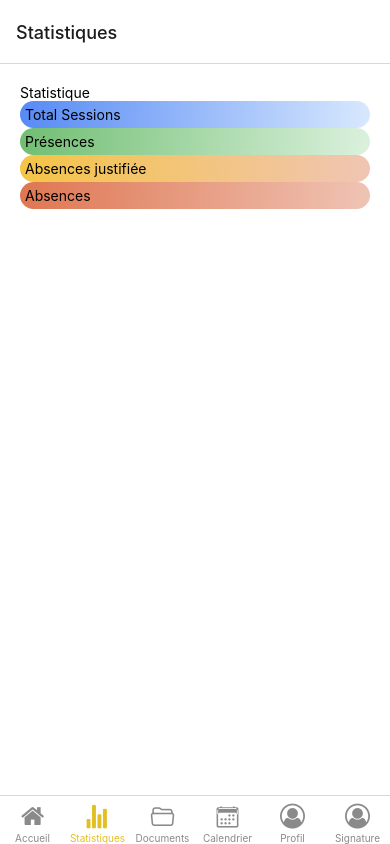
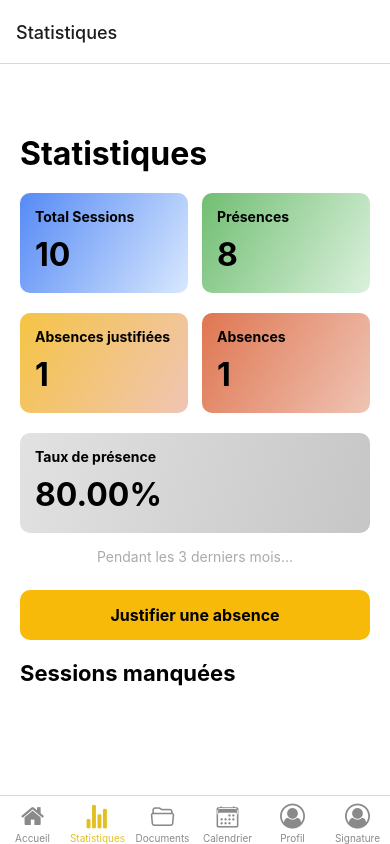
Before and after one commit to Kaishiro63/app-edusign, a React Native app in the folder Front/: screen /Statistiques in a window 390 px wide. Built offline with nearby package versions, Linux system fonts and the light colour scheme; no server answers.

Commit message:
add stats page

```diff
--- a/Front/src/colors.js
+++ b/Front/src/colors.js
@@ -9,4 +9,6 @@ export const Colors = {
     lightOrange: '#f0c5b4',
     primaryRed: '#df7651',
     lightRed: '#efc4b4',
+    primaryGray: '#C6C6C6',
+    lightGray: '#E2E2E2',
   };
--- a/Front/src/screens/statsScreen.jsx
+++ b/Front/src/screens/statsScreen.jsx
@@ -2,18 +2,23 @@ import { StyleSheet, Text, View, Image, TextInput, TouchableOpacity } from "reac
 import { LinearGradient } from 'expo-linear-gradient';
 import { Colors } from "../colors";
 
-const StatsScreen = () => {
+const StatsScreen = ({ totalSessions = 10, presences = 8, absencesJustifiees = 1, absences = 1 }) => {
+    const tauxDePresence = (presences / totalSessions) * 100;
+
     return (
         <View style={styles.container}>
-            <Text>Statistique</Text>
-            <View>
+            <View style={styles.header}>
+                <Text style={styles.title}>Statistiques</Text>
+            </View>
+            <View style={styles.cardContainer}>
                 <LinearGradient
                     colors={[Colors.primaryBlue, Colors.lightBlue]}
                     start={{ x: 0, y: 0 }}
                     end={{ x: 1, y: 1 }}
                     style={styles.card}
                 >
-                    <Text>Total Sessions</Text>
+                    <Text style={styles.textCard}>Total Sessions</Text>
+                    <Text style={styles.chiffreCard}>{totalSessions}</Text>
                 </LinearGradient>
 
                 <LinearGradient
@@ -22,16 +27,19 @@ const StatsScreen = () => {
                     end={{ x: 1, y: 1 }}
                     style={styles.card}
                 >
-                    <Text>Présences</Text>
+                    <Text style={styles.textCard}>Présences</Text>
+                    <Text style={styles.chiffreCard}>{presences}</Text>
                 </LinearGradient>
-
+            </View>
+            <View style={styles.cardContainer}>
                 <LinearGradient
-                    colors={[ Colors.primaryOrange, Colors.lightOrange]}
+                    colors={[Colors.primaryOrange, Colors.lightOrange]}
                     start={{ x: 0, y: 0 }}
                     end={{ x: 1, y: 1 }}
                     style={styles.card}
                 >
-                    <Text>Absences justifiée</Text>
+                    <Text style={styles.textCard}>Absences justifiées</Text>
+                    <Text style={styles.chiffreCard}>{absencesJustifiees}</Text>
                 </LinearGradient>
 
                 <LinearGradient
@@ -40,9 +48,30 @@ const StatsScreen = () => {
                     end={{ x: 1, y: 1 }}
                     style={styles.card}
                 >
-                    <Text>Absences</Text>
+                    <Text style={styles.textCard}>Absences</Text>
+                    <Text style={styles.chiffreCard}>{absences}</Text>
                 </LinearGradient>
             </View>
+            <LinearGradient
+                colors={[Colors.lightGray, Colors.primaryGray]}
+                start={{ x: 0, y: 0 }}
+                end={{ x: 1, y: 1 }}
+                style={[styles.card, styles.fullWidthCard]}
+            >
+                <Text style={styles.textCard}>Taux de présence</Text>
+                <Text style={styles.chiffreCard}>{tauxDePresence.toFixed(2)}%</Text>
+            </LinearGradient>
+
+            <View style={styles.flex}>
+                <Text style={styles.textInfo}>Pendant les 3 derniers mois...</Text>
+                <TouchableOpacity
+                style={styles.btn}
+                onPress={() => handleJustifie()}
+                >
+                <Text style={styles.btnText}>Justifier une absence</Text>
+                </TouchableOpacity>
+            </View>
+            <Text style={styles.secondaryTitle}>Sessions manquées</Text>
         </View>
     );
 }
@@ -58,10 +87,59 @@ const styles = StyleSheet.create({
         justifyContent: "center",
         alignItems: "center",
     },
+    header: {
+        marginBottom: 20,
+    },
+    title: {
+        fontSize: 32,
+        fontWeight: 'bold',
+        marginTop: 50
+    },
+    secondaryTitle: {
+        fontSize: 22,
+        fontWeight: "bold"
+    },
+    cardContainer: {
+        flexDirection: 'row',
+        justifyContent: 'space-between',
+        marginBottom: 20,
+    },
     card: {
-        borderRadius: 20,
-        padding: 5,
-    }
+        borderRadius: 10,
+        padding: 15,
+        height: 100,
+        width: '48%',
+    },
+    textCard: {
+        fontWeight: "bold"
+    },
+    chiffreCard: {
+        paddingTop: 10,
+        fontSize: 32,
+        fontWeight: "bold"
+    },
+    fullWidthCard: {
+        width: '100%',
+    },
+    textInfo: {
+        fontSize: 14,
+        color: "#AAAAAA",
+        marginTop: 15
+    },
+    btn: {
+        width: "100%",
+        borderRadius: 10,
+        height: 50,
+        alignItems: "center",
+        justifyContent: "center",
+        marginTop: 25,
+        marginBottom: 20,
+        backgroundColor: "#F7BA09",
+    },
+    btnText: {
+        fontWeight: "bold",
+        fontSize: 16
+    },
 });
 
 export default StatsScreen;
```
